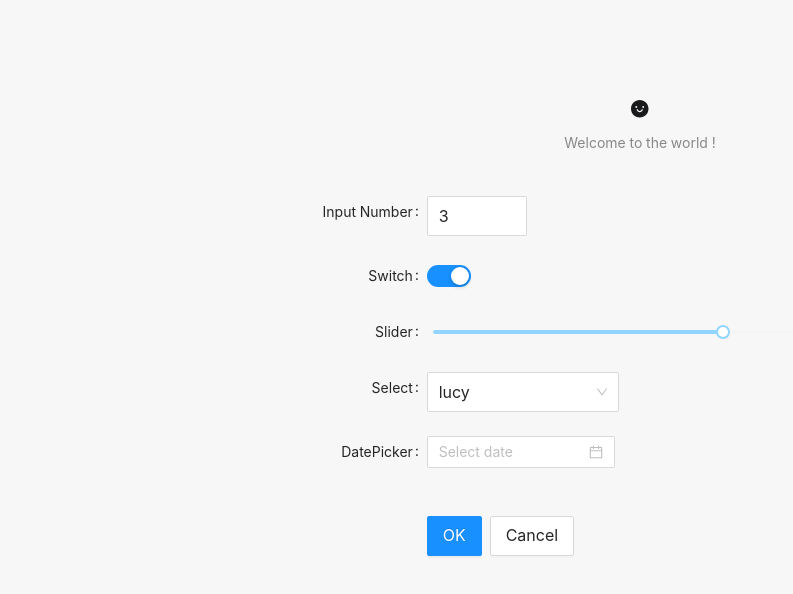
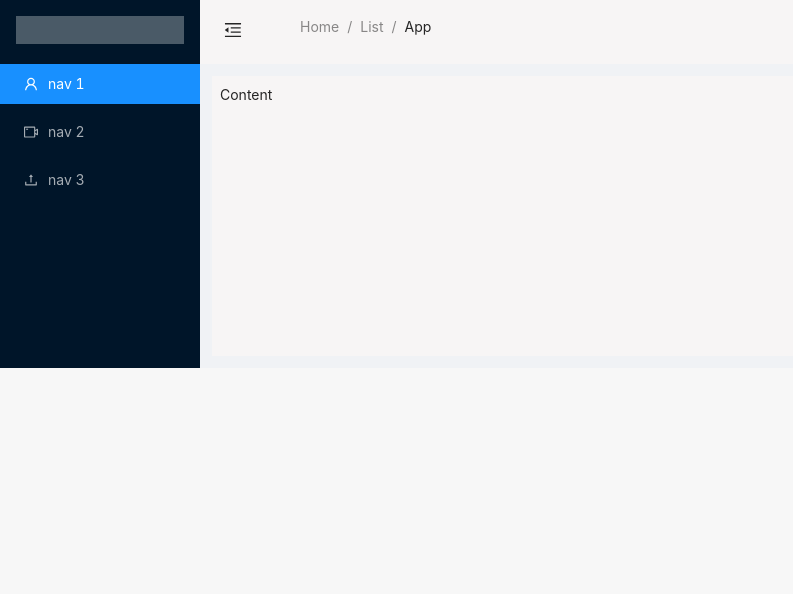
Before and after one commit to terrygogo/withant, a Next.js app: page / in a window 1280 px wide. Shown: the top 594 px of the page, without its empty margins (0-793 px from the left). Built offline with nearby package versions, Linux system fonts and the light colour scheme.

Commit message:
first testing

```diff
--- a/pages/_app.js
+++ b/pages/_app.js
@@ -1,7 +1,7 @@
 import 'antd/dist/antd.css'
 import '../styles/vars.css'
 import '../styles/global.css'
-
+import '../styles/antdsample.css'
 export default function MyApp({ Component, pageProps }) {
   return <Component {...pageProps} />
 }
--- /dev/null
+++ b/pages/api/take1.js
@@ -0,0 +1,4 @@
+export default function handler(req, res) {
+    res.status(200).json({ text: req.query.gogo
+})
+  }
--- a/pages/index.js
+++ b/pages/index.js
@@ -1,11 +1,19 @@
-import { Form, Select, InputNumber, Switch, Slider, Button } from 'antd'
+import { Row, Col, Form, Select, InputNumber, Switch, Slider, Button } from 'antd'
+import { Layout, Menu, Breadcrumb } from 'antd';
+import {
+  MenuUnfoldOutlined,
+  MenuFoldOutlined,
+  UserOutlined,
+  VideoCameraOutlined,
+  UploadOutlined,
+} from '@ant-design/icons';
 
-// Custom DatePicker that uses Day.js instead of Moment.js
-import DatePicker from '../components/DatePicker'
+import React from 'react'
+const { Header, Sider, Content } = Layout;
+const { SubMenu } = Menu;
 
-import { SmileFilled } from '@ant-design/icons'
 
-import Link from 'next/link'
+
 
 const FormItem = Form.Item
 const Option = Select.Option
@@ -14,91 +22,64 @@ const content = {
   marginTop: '100px',
 }
 
-export default function Home() {
-  return (
-    <div style={content}>
-      <div className="text-center mb-5">
-        <Link href="#">
-          <a className="logo mr-0">
-            <SmileFilled size={48} strokeWidth={1} />
-          </a>
-        </Link>
+class About extends React.Component {
+  state = {
+    collapsed: false,
+  };
 
-        <p className="mb-0 mt-3 text-disabled">Welcome to the world !</p>
-      </div>
-      <div>
-        <Form layout="horizontal">
-          <FormItem
-            label="Input Number"
-            labelCol={{ span: 8 }}
-            wrapperCol={{ span: 8 }}
-          >
-            <InputNumber
-              size="large"
-              min={1}
-              max={10}
-              style={{ width: 100 }}
-              defaultValue={3}
-              name="inputNumber"
-            />
-          </FormItem>
+  toggle = () => {
+    this.setState({
+      collapsed: !this.state.collapsed,
+    });
+  };
+  render() {
+    return(<Layout>
+      <Sider trigger={null} collapsible collapsed={this.state.collapsed}>
+        <div className="logo" />
+        <Menu theme="dark" mode="inline" defaultSelectedKeys={['1']}>
+          <Menu.Item key="1" icon={<UserOutlined />}>
+            nav 1
+          </Menu.Item>
+          <Menu.Item key="2" icon={<VideoCameraOutlined />}>
+            nav 2
+          </Menu.Item>
+          <Menu.Item key="3" icon={<UploadOutlined />}>
+            nav 3
+          </Menu.Item>
+        </Menu>
+      </Sider>
+      <Layout className="site-layout">
+        <Header className="site-layout-background" style={{ padding: 0 }}>
 
-          <FormItem
-            label="Switch"
-            labelCol={{ span: 8 }}
-            wrapperCol={{ span: 8 }}
-          >
-            <Switch defaultChecked name="switch" />
-          </FormItem>
 
-          <FormItem
-            label="Slider"
-            labelCol={{ span: 8 }}
-            wrapperCol={{ span: 8 }}
-          >
-            <Slider defaultValue={70} />
-          </FormItem>
+      <Row>
+      <Col flex="100px">  {React.createElement(this.state.collapsed ? MenuUnfoldOutlined : MenuFoldOutlined, {
+            className: 'trigger',
+            onClick: this.toggle,
+          })} </Col>
+      <Col flex="auto"> <Breadcrumb style={{ margin: '16px 0' }}>
+        <Breadcrumb.Item>Home</Breadcrumb.Item>
+        <Breadcrumb.Item>List</Breadcrumb.Item>
+        <Breadcrumb.Item>App</Breadcrumb.Item>
+      </Breadcrumb></Col>
+      </Row>
 
-          <FormItem
-            label="Select"
-            labelCol={{ span: 8 }}
-            wrapperCol={{ span: 8 }}
-          >
-            <Select
-              size="large"
-              defaultValue="lucy"
-              style={{ width: 192 }}
-              name="select"
-            >
-              <Option value="jack">jack</Option>
-              <Option value="lucy">lucy</Option>
-              <Option value="disabled" disabled>
-                disabled
-              </Option>
-              <Option value="yiminghe">yiminghe</Option>
-            </Select>
-          </FormItem>
+        </Header>
 
-          <FormItem
-            label="DatePicker"
-            labelCol={{ span: 8 }}
-            wrapperCol={{ span: 8 }}
-          >
-            <DatePicker name="startDate" />
-          </FormItem>
-          <FormItem
-            style={{ marginTop: 48 }}
-            wrapperCol={{ span: 8, offset: 8 }}
-          >
-            <Button size="large" type="primary" htmlType="submit">
-              OK
-            </Button>
-            <Button size="large" style={{ marginLeft: 8 }}>
-              Cancel
-            </Button>
-          </FormItem>
-        </Form>
-      </div>
-    </div>
-  )
+        <Content
+          className="site-layout-background"
+          style={{
+            margin: '12px 12px',
+            padding: 8,
+            minHeight: 280,
+          }}
+        >
+          Content
+        </Content>
+      </Layout>
+    </Layout>)
+
+  }
 }
+
+export default About
--- /dev/null
+++ b/styles/antdsample.css
@@ -0,0 +1,21 @@
+  .trigger {
+    padding: 0 24px;
+    font-size: 18px;
+    line-height: 64px;
+    cursor: pointer;
+    transition: color 0.3s;
+  }
+
+  .trigger:hover {
+    color: #ff18ba;
+  }
+
+  .logo {
+    height:28px;
+    margin: 16px;
+    background: rgba(245, 247, 245, 0.3);
+  }
+
+  .site-layout .site-layout-background {
+    background: rgb(247, 245, 245);
+  }
```
Also changed, not shown: package.json (+5 -3 lines), pages/home/index.js (added, +104 -0 lines), styles/global.css (line endings or trailing spaces), 1 other file (tests, documents, lock files or other folders).
